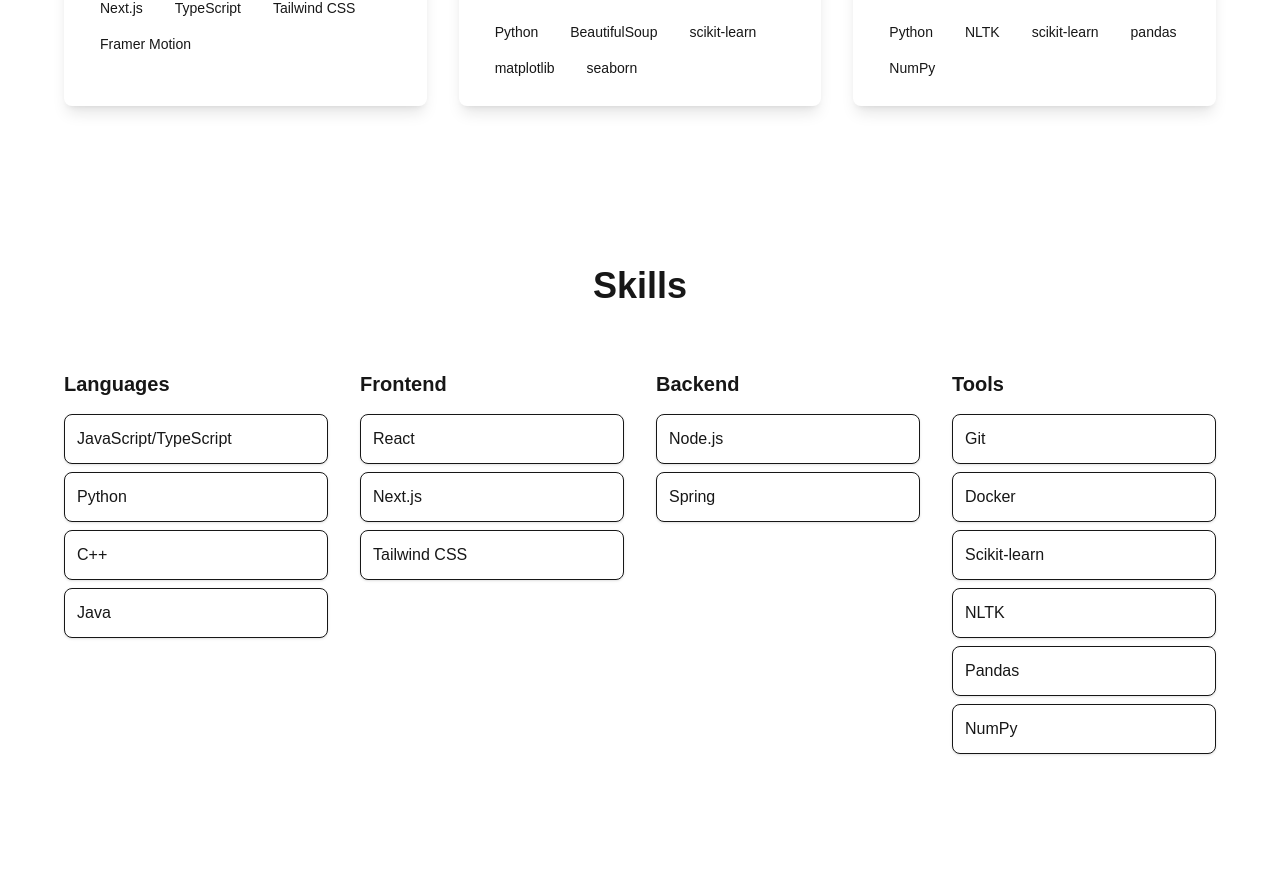
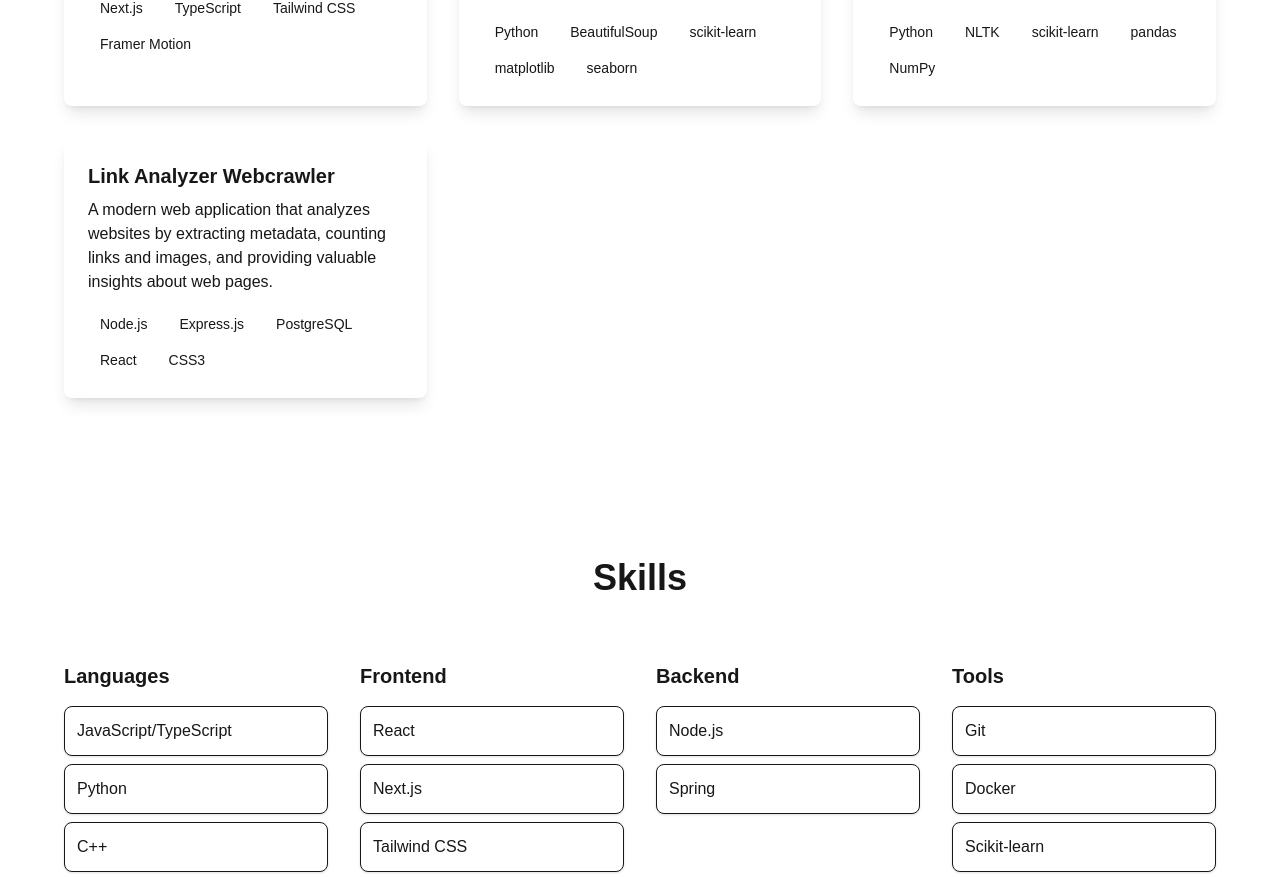
Before and after one commit to mikeyautorino2/portfolio, a Next.js app: page / in a window 1280 px wide. Shown: the part 1698-2576 px from the top of the page. Built offline with nearby package versions, Linux system fonts and the light colour scheme; grey boxes are pictures that could not be loaded.

Commit message:
updated projects

```diff
--- a/src/components/Projects.tsx
+++ b/src/components/Projects.tsx
@@ -30,6 +30,13 @@
 		tech: ['Python', 'NLTK', 'scikit-learn', 'pandas', 'NumPy'],
 		image: '/fraud-call-detection.jpg',
 		github: 'https://github.com/mikeyautorino2/DSclubprojclone'
+	},
+	{
+		title: 'Link Analyzer Webcrawler',
+		description: 'A modern web application that analyzes websites by extracting metadata, counting links and images, and providing valuable insights about web pages.',
+		tech: ['Node.js', 'Express.js', 'PostgreSQL', 'React', 'CSS3'],
+		image: '/fraud-call-detection.jpg',
+		github: 'https://github.com/mikeyautorino2/webcrawler'
 	},
 ];
 
```
